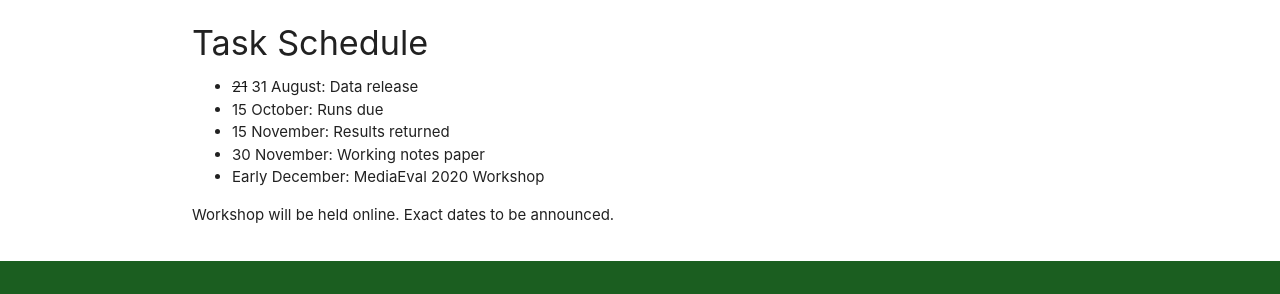
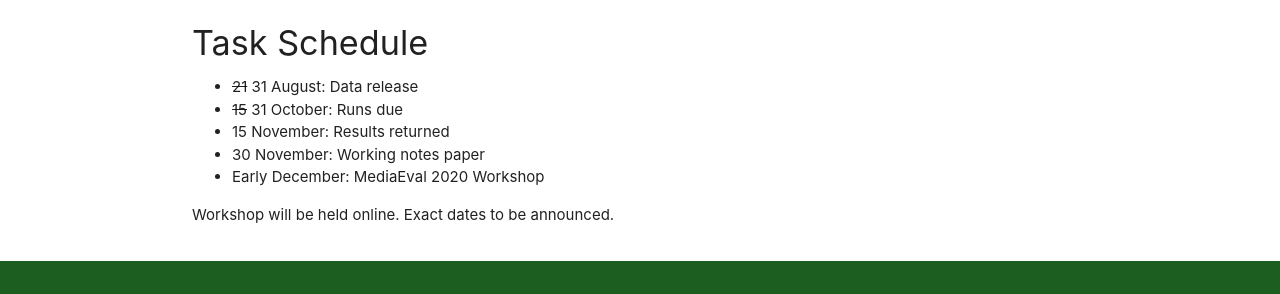
Before and after one commit to multimediaeval/multimediaeval.github.io, a Jekyll site: the page built from _editions/2020/tasks/memorability.md, in a window 1280 px wide and 900 px high, scrolled down 2220 px. Shown: the part 325-619 px from the top of the window. Built offline with Jekyll 4.4.1, drawn with Linux system fonts in a browser that asks for light colours.

Commit message:
Update memorability.md

```diff
--- a/_editions/2020/tasks/memorability.md
+++ b/_editions/2020/tasks/memorability.md
@@ -75,7 +75,7 @@
 
 #### Task Schedule
 * ~~21~~ 31 August: Data release <!-- # Replace XX with your date. Latest possible is 31 July-->
-* 15 October: Runs due <!-- # Replace XX with your date. Latest possible is 31 October-->
+* ~~15~~ 31 October: Runs due <!-- # Replace XX with your date. Latest possible is 31 October-->
 * 15 November: Results returned  <!-- Fixed. Please do not change-->
 * 30 November: Working notes paper  <!-- Fixed. Please do not change-->
 * Early December: MediaEval 2020 Workshop <!-- Fixed. Please do not change-->
```
